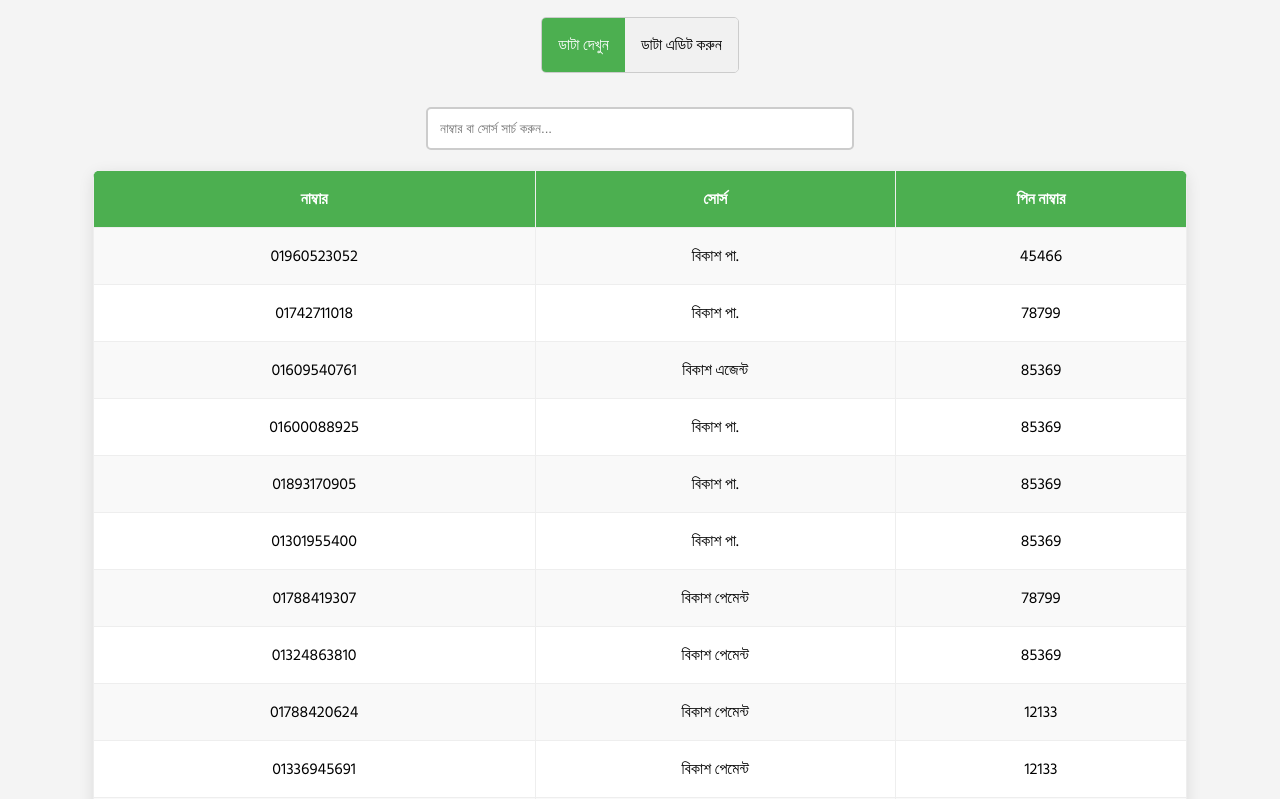
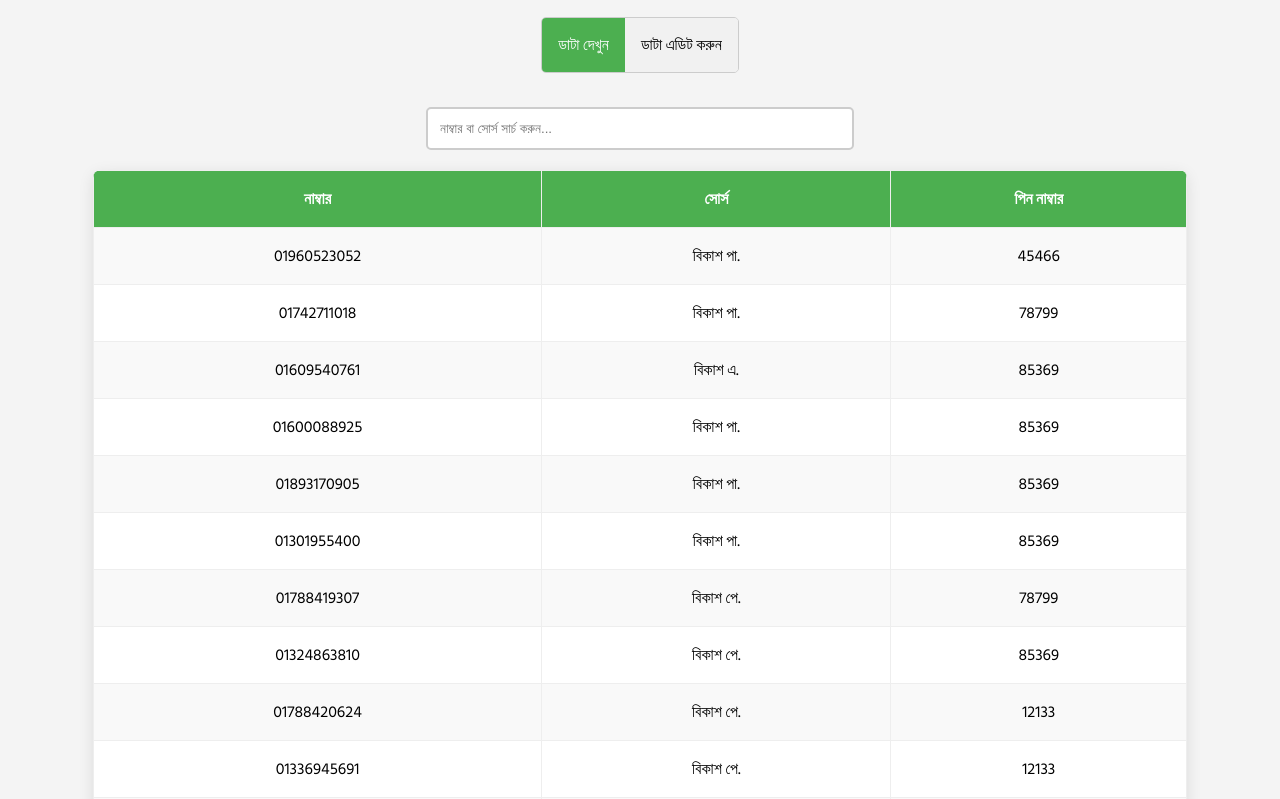
Before and after one commit to sarowarh94/KT, a plain HTML site: page index.html in a window 1280 px wide. Shown: the part 155-954 px from the top of the page. Drawn offline with Linux system fonts and the light colour scheme.

Commit message:
Update index.html

```diff
--- a/index.html
+++ b/index.html
@@ -193,7 +193,7 @@
             </tr>
             <tr>
                 <td>01609540761</td>
-                <td>বিকাশ এজেন্ট</td>
+                <td>বিকাশ এ.</td>
                 <td>85369</td>
             </tr>
             <tr>
@@ -213,22 +213,22 @@
             </tr>
             <tr>
                 <td>01788419307</td>
-                <td>বিকাশ পেমেন্ট</td>
+                <td>বিকাশ পে.</td>
                 <td>78799</td>
             </tr>
             <tr>
                 <td>01324863810</td>
-                <td>বিকাশ পেমেন্ট</td>
+                <td>বিকাশ পে.</td>
                 <td>85369</td>
             </tr>
             <tr>
                 <td>01788420624</td>
-                <td>বিকাশ পেমেন্ট</td>
+                <td>বিকাশ পে.</td>
                 <td>12133</td>
             </tr>
             <tr>
                 <td>01336945691</td>
-                <td>বিকাশ পেমেন্ট</td>
+                <td>বিকাশ পে.</td>
                 <td>12133</td>
             </tr>
             <tr>
```
